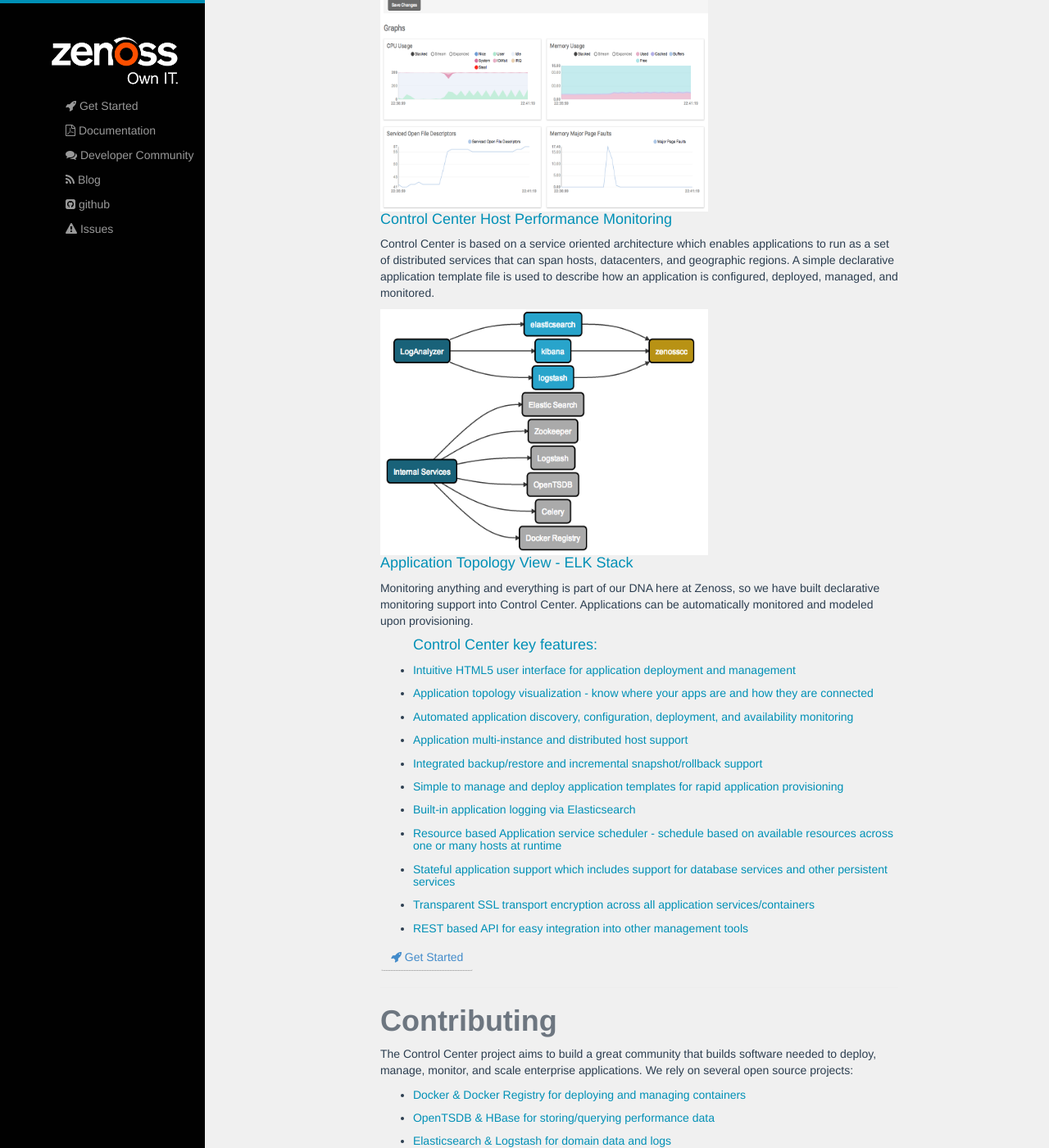
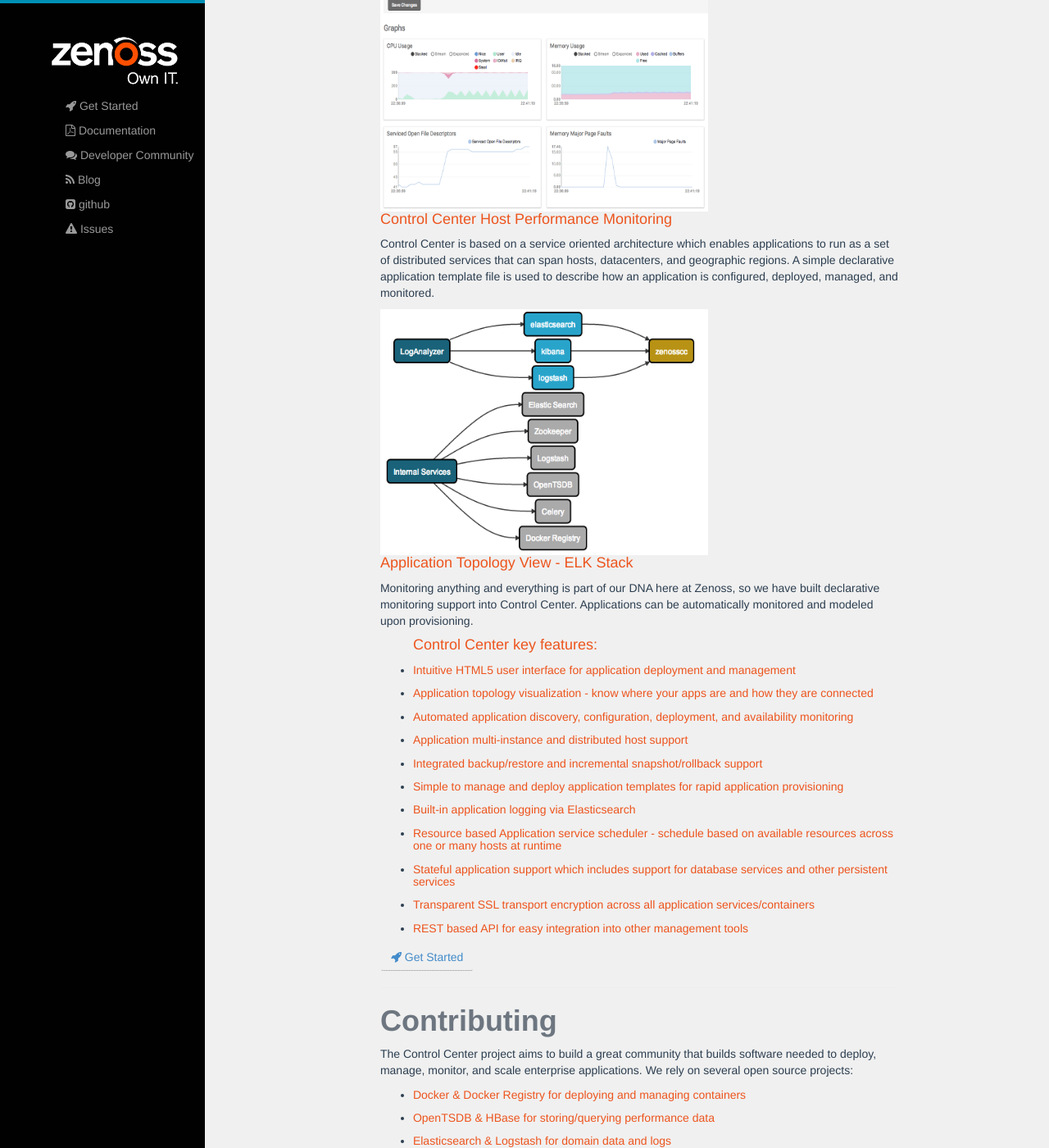
Before and after one commit to control-center/zenoss.io, a Jekyll site: the page built from index.html, in a window 1280 px wide and 1400 px high, scrolled down 246 px. Shown: the whole window at 82% size. Built offline with Jekyll 4.4.1, drawn with Linux system fonts in a browser that asks for light colours; nearby versions of some CDN libraries; Markdown is read by kramdown in place of the engine named in the settings.

Commit message:
Updated font color

```diff
--- a/css/hc.css
+++ b/css/hc.css
@@ -13,7 +13,7 @@
 h1,h2,h3,h4,h5,h6
 {
     font-family:"Helvetica Neue", helvetica, "Open Sans", sans-serif;
-    color:#0090b6
+    color:#ed541d
 }
 
 h1
@@ -29,7 +29,7 @@
 
 h1 a,h2 a,h3 a,h4 a
 {
-    color:#428fe0
+    color:#ed541d
 }
 
 h1 a:hover,h2 a:hover,h3 a:hover,h4 a:hover
```
